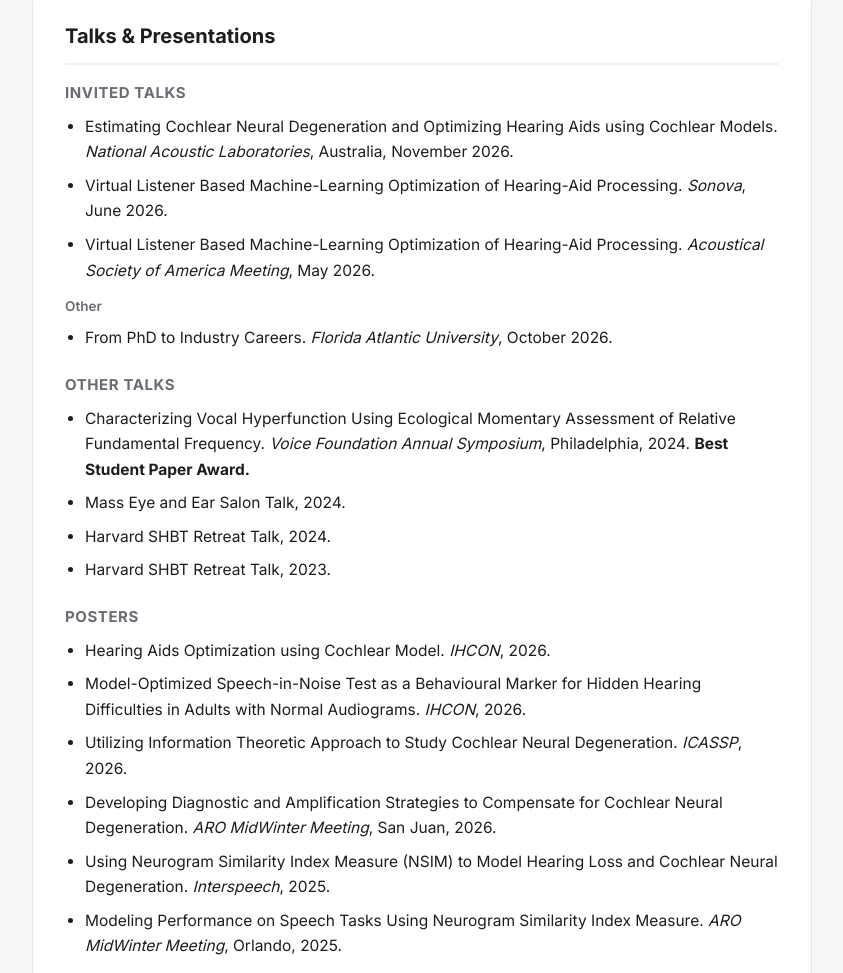
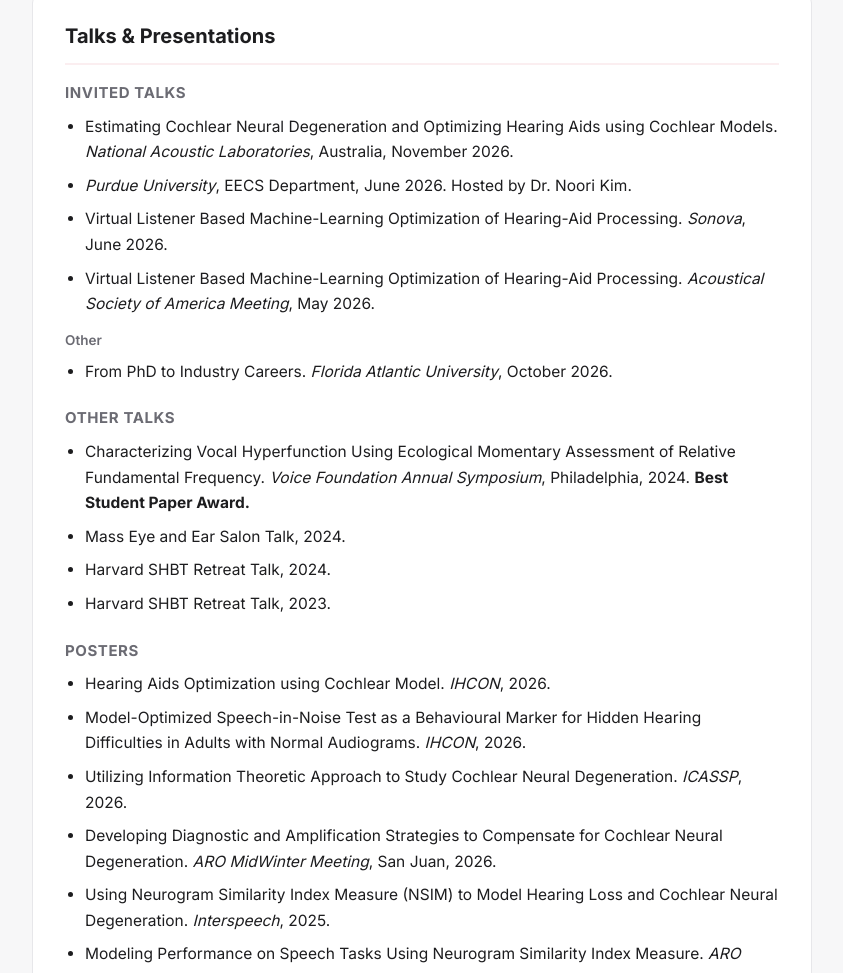
Before and after one commit to acheemaajc/acheemaajc.github.io, a plain HTML site: page index.html in a window 1280 px wide. Shown: the part 3400-4373 px from the top of the page, without its empty margins (378-1221 px from the left). Drawn offline with Linux system fonts and the light colour scheme.

Commit message:
Add Purdue invited talk

```diff
--- a/index.html
+++ b/index.html
@@ -268,6 +268,7 @@
       <h3 style="margin-top:0">Invited talks</h3>
       <ul class="list">
         <li>Estimating Cochlear Neural Degeneration and Optimizing Hearing Aids using Cochlear Models. <i>National Acoustic Laboratories</i>, Australia, November 2026.</li>
+        <li><i>Purdue University</i>, EECS Department, June 2026. Hosted by Dr. Noori Kim.</li>
         <li>Virtual Listener Based Machine-Learning Optimization of Hearing-Aid Processing. <i>Sonova</i>, June 2026.</li>
         <li>Virtual Listener Based Machine-Learning Optimization of Hearing-Aid Processing. <i>Acoustical Society of America Meeting</i>, May 2026.</li>
       </ul>
```
